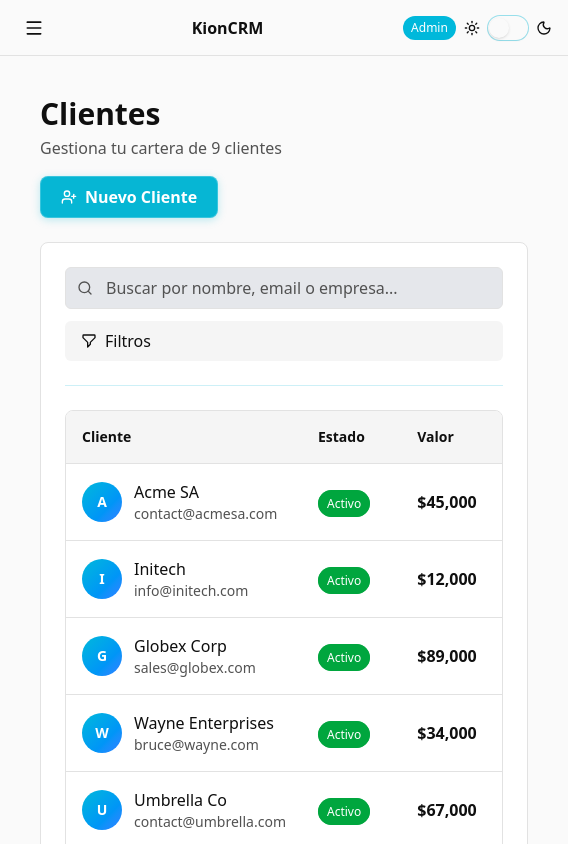
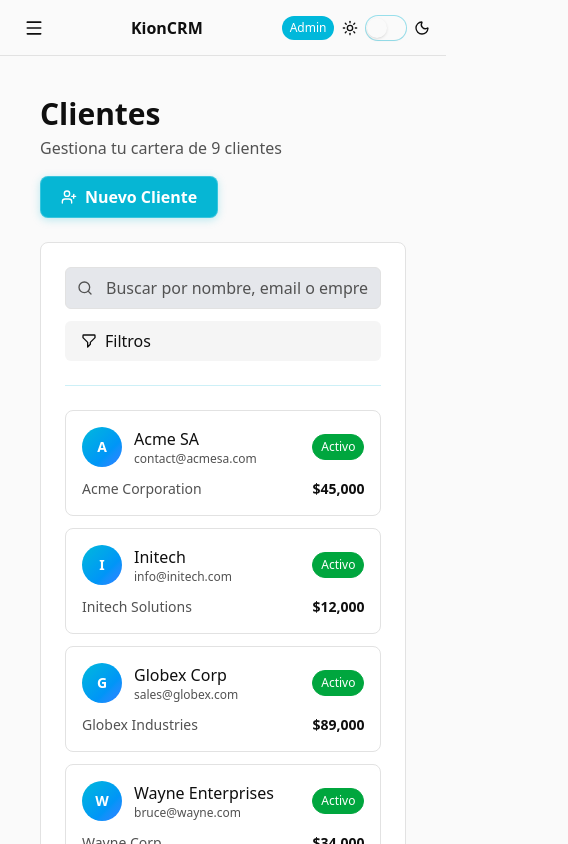
Before and after one commit to LautaroSnchz/kion-crm, a React (Vite) app in the folder frontend/: page /clients in a window 390 px wide. Shown: the top 844 px of the page, 568 px wide, since content can reach past the window. Built offline with nearby package versions, Linux system fonts and the light colour scheme; sample sign-in values are in the browser's storage.

Commit message:
fix: hide more columns on small screens, reduce padding

```diff
--- a/frontend/src/features/clients/ClientsPage.tsx
+++ b/frontend/src/features/clients/ClientsPage.tsx
@@ -235,20 +235,64 @@ className={`flex items-center gap-2 ${isDemo ? 'opacity-60 cursor-not-allowed br
           )
         )}
 
-        {/* Tabla CON SKELETON */}
+        {/* Vista mobile: cards / Vista desktop: tabla */}
         {loading ? (
           <TableSkeleton rows={5} columns={6} />
         ) : (
-          <div className="border border-[var(--border)] rounded-lg overflow-hidden">
+          <>
+            {/* MOBILE: Cards */}
+            <div className="sm:hidden space-y-3">
+              {paginatedData.length === 0 ? (
+                <div className="p-12 text-center flex flex-col items-center gap-3">
+                  <Search className="w-12 h-12 text-[var(--muted-foreground)] opacity-50" />
+                  <p className="text-[var(--muted-foreground)]">No se encontraron clientes</p>
+                </div>
+              ) : (
+                paginatedData.map((client) => (
+                  <div
+                    key={client.id}
+                    onClick={() => setSelectedClient(client)}
+                    className="border border-[var(--border)] rounded-lg p-4 cursor-pointer hover:bg-[var(--muted)]/50 transition-all"
+                  >
+                    <div className="flex items-center justify-between mb-3">
+                      <div className="flex items-center gap-3">
+                        <div className="w-10 h-10 rounded-full bg-gradient-to-br from-cyan-500 to-blue-500 flex items-center justify-center text-white font-semibold text-sm flex-shrink-0">
+                          {client.name.charAt(0)}
+                        </div>
+                        <div>
+                          <p className="font-medium text-[var(--foreground)]">{client.name}</p>
+                          <p className="text-xs text-[var(--muted-foreground)]">{client.email}</p>
+                        </div>
+                      </div>
+                      <Badge
+                        variant={client.status === "active" ? "success" : client.status === "prospect" ? "warning" : "default"}
+                        isDark={isDark}
+                      >
+                        {client.status === "active" ? "Activo" : client.status === "prospect" ? "Prospect" : "Inactivo"}
+                      </Badge>
+                    </div>
+                    <div className="flex items-center justify-between text-sm">
+                      <span className="text-[var(--muted-foreground)]">{client.company}</span>
+                      <span className="font-semibold text-[var(--foreground)]">
+                        ${deals.filter(d => d.client === client.name).reduce((sum, d) => sum + (d.value || 0), 0).toLocaleString()}
+                      </span>
+                    </div>
+                  </div>
+                ))
+              )}
+            </div>
+
+            {/* DESKTOP: Tabla */}
+            <div className="hidden sm:block border border-[var(--border)] rounded-lg overflow-hidden">
               <table className="w-full">
                 <thead className="bg-[var(--muted)] border-b border-[var(--border)]">
                   <tr>
-                  <th className="p-4 text-left text-sm font-semibold text-[var(--foreground)]">Cliente</th>
-                  <th className="hidden sm:table-cell p-4 text-left text-sm font-semibold text-[var(--foreground)]">Empresa</th>
-                  <th className="p-4 text-left text-sm font-semibold text-[var(--foreground)]">Estado</th>
-                  <th className="hidden md:table-cell p-4 text-left text-sm font-semibold text-[var(--foreground)]">Deals</th>
-                  <th className="p-4 text-left text-sm font-semibold text-[var(--foreground)]">Valor</th>
-                  <th className="hidden lg:table-cell p-4 text-left text-sm font-semibold text-[var(--foreground)]">Último contacto</th>
+                    <th className="p-3 text-left text-sm font-semibold text-[var(--foreground)]">Cliente</th>
+                    <th className="hidden md:table-cell p-3 text-left text-sm font-semibold text-[var(--foreground)]">Empresa</th>
+                    <th className="p-3 text-left text-sm font-semibold text-[var(--foreground)]">Estado</th>
+                    <th className="hidden lg:table-cell p-3 text-left text-sm font-semibold text-[var(--foreground)]">Deals</th>
+                    <th className="p-3 text-left text-sm font-semibold text-[var(--foreground)]">Valor</th>
+                    <th className="hidden xl:table-cell p-3 text-left text-sm font-semibold text-[var(--foreground)]">Último contacto</th>
                   </tr>
                 </thead>
                 <tbody>
@@ -257,9 +301,7 @@ className={`flex items-center gap-2 ${isDemo ? 'opacity-60 cursor-not-allowed br
                       <td colSpan={6} className="p-12 text-center">
                         <div className="flex flex-col items-center gap-3">
                           <Search className="w-12 h-12 text-[var(--muted-foreground)] opacity-50" />
-                        <p className="text-[var(--muted-foreground)]">
-                          No se encontraron clientes
-                        </p>
+                          <p className="text-[var(--muted-foreground)]">No se encontraron clientes</p>
                         </div>
                       </td>
                     </tr>
@@ -270,26 +312,26 @@ className={`flex items-center gap-2 ${isDemo ? 'opacity-60 cursor-not-allowed br
                         onClick={() => setSelectedClient(client)}
                         className="border-t border-[var(--border)] kion-row-hover transition-all cursor-pointer group"
                       >
-                      <td className="p-4">
+                        <td className="p-3">
                           <div className="flex items-center gap-3">
-                          <div className="w-10 h-10 rounded-full bg-gradient-to-br from-cyan-500 to-blue-500 flex items-center justify-center text-white font-semibold text-sm flex-shrink-0">
+                            <div className="w-9 h-9 rounded-full bg-gradient-to-br from-cyan-500 to-blue-500 flex items-center justify-center text-white font-semibold text-sm flex-shrink-0">
                               {client.name.charAt(0)}
                             </div>
                             <div className="min-w-0">
                               <p className="font-medium text-[var(--foreground)] group-hover:text-[var(--primary)] transition-colors truncate">
                                 {client.name}
                               </p>
-                            <p className="text-sm text-[var(--muted-foreground)] truncate">{client.email}</p>
+                              <p className="text-xs text-[var(--muted-foreground)] truncate">{client.email}</p>
                             </div>
                           </div>
                         </td>
-                      <td className="hidden sm:table-cell p-4">
+                        <td className="hidden md:table-cell p-3">
                           <div className="flex items-center gap-2">
                             <Building className="w-4 h-4 text-[var(--muted-foreground)]" />
                             <span className="text-sm text-[var(--foreground)]">{client.company}</span>
                           </div>
                         </td>
-                      <td className="p-4">
+                        <td className="p-3">
                           <Badge
                             variant={client.status === "active" ? "success" : client.status === "prospect" ? "warning" : "default"}
                             isDark={isDark}
@@ -297,7 +339,7 @@ className={`flex items-center gap-2 ${isDemo ? 'opacity-60 cursor-not-allowed br
                             {client.status === "active" ? "Activo" : client.status === "prospect" ? "Prospect" : "Inactivo"}
                           </Badge>
                         </td>
-                      <td className="hidden md:table-cell p-4">
+                        <td className="hidden lg:table-cell p-3">
                           <div className="flex items-center gap-2">
                             <span className="font-medium text-[var(--foreground)]">
                               {deals.filter(d => d.client === client.name && d.stage !== 'closed').length}
@@ -305,12 +347,12 @@ className={`flex items-center gap-2 ${isDemo ? 'opacity-60 cursor-not-allowed br
                             <span className="text-xs text-[var(--muted-foreground)]">deals</span>
                           </div>
                         </td>
-                      <td className="p-4">
+                        <td className="p-3">
                           <span className="font-semibold text-[var(--foreground)]">
-                          ${client.value.toLocaleString()}
+                            ${deals.filter(d => d.client === client.name).reduce((sum, d) => sum + (d.value || 0), 0).toLocaleString()}
                           </span>
                         </td>
-                      <td className="hidden lg:table-cell p-4">
+                        <td className="hidden xl:table-cell p-3">
                           <span className="text-sm text-[var(--muted-foreground)]">
                             {client.lastContact}
                           </span>
@@ -321,6 +363,7 @@ className={`flex items-center gap-2 ${isDemo ? 'opacity-60 cursor-not-allowed br
                 </tbody>
               </table>
             </div>
+          </>
         )}
 
         {/* Paginación */}
```
Lines whose indentation alone changed are shown as unchanged.
